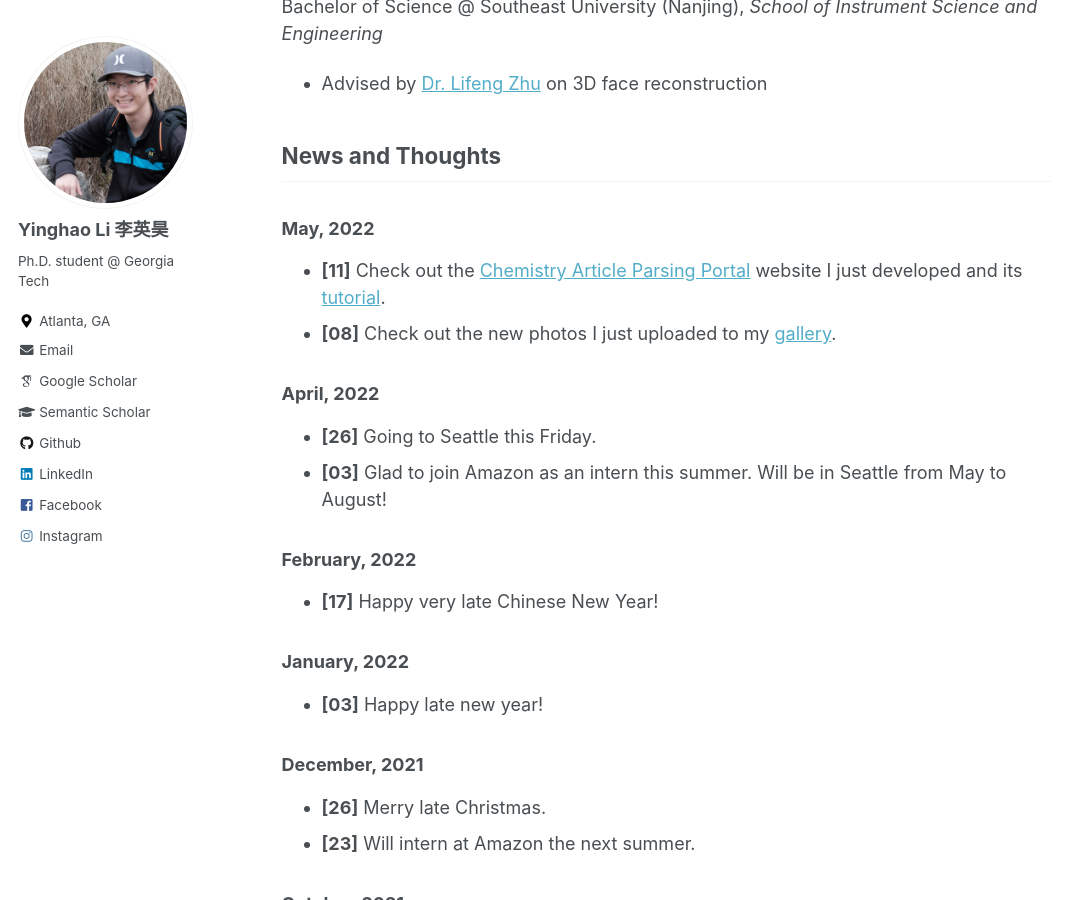
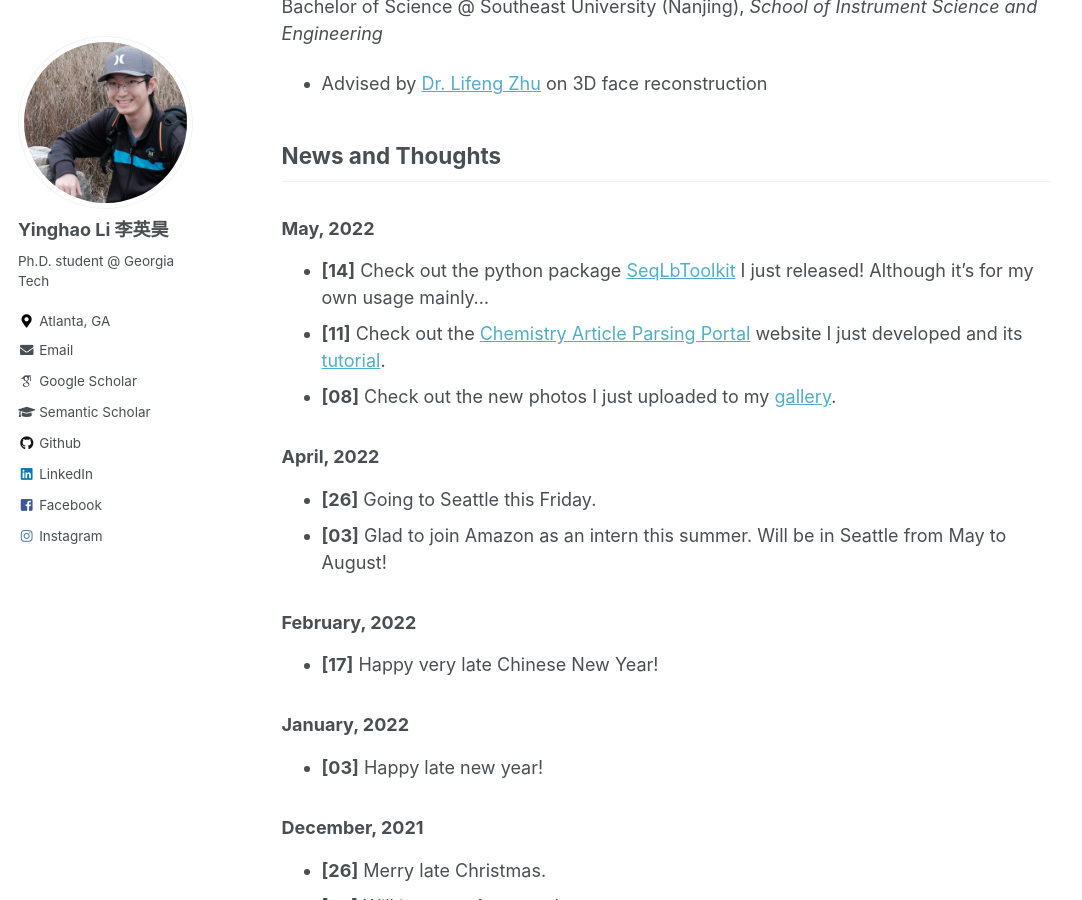
Before and after one commit to Yinghao-Li/Yinghao-Li.github.io, a Jekyll site: the page built from _pages/about.md, in a window 1280 px wide and 900 px high, scrolled down 768 px. Shown: the whole window, without its empty margins (0-1082 px from the left). Built offline with Jekyll 4.4.1, drawn with Linux system fonts in a browser that asks for light colours; some web fonts are replaced.

Commit message:
update short messages

```diff
--- a/_pages/about.md
+++ b/_pages/about.md
@@ -37,6 +37,7 @@ News and Thoughts
 ---
 
 ### May, 2022
+- **[14]** Check out the python package [SeqLbToolkit](https://pypi.org/project/SeqLbToolkit/) I just released! Although it's for my own usage mainly...
 - **[11]** Check out the [Chemistry Article Parsing Portal](http://sciannotate.cc.gatech.edu/) website I just developed and its [tutorial]({{base_path}}/posts/2022/05/chem-parser).
 - **[08]** Check out the new photos I just uploaded to my [gallery]({{base_path}}/gallery/2022/05/seattle-city).
 
```
